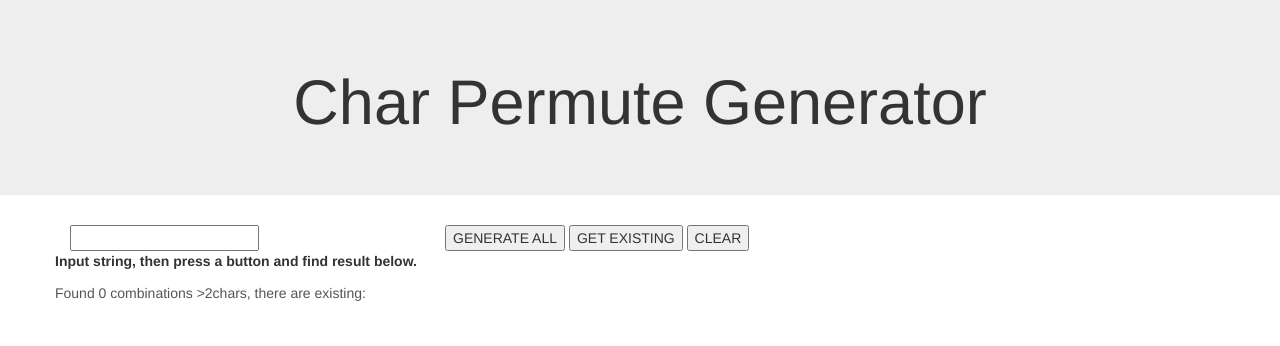
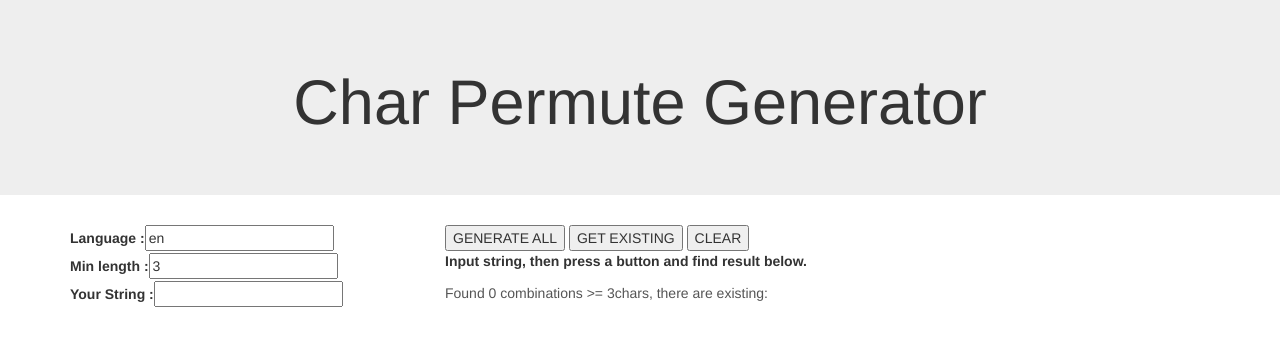
Before and after one commit to SergSkol/CharPermuteGenerator, a plain HTML site: page index.html in a window 1280 px wide. Both pictures are taken after a click on the button "GET EXISTING". Drawn offline with nearby package versions, Linux system fonts and the light colour scheme.

Commit message:
errors messages

```diff
--- a/index.html
+++ b/index.html
@@ -12,7 +12,9 @@
     <div class="container">
         <div class="row">
             <div class="col-sm-4">
-                <input id="input" type="text" placeholder="">
+                <label for="input">Language : </label><input id="lang" type="text" placeholder="en" value="en"><br>
+                <label for="input">Min length : </label><input id="minLen" type="text" placeholder="" value = 3><br>
+                <label for="input">Your String : </label><input id="input" type="text" placeholder="">
             </div>
             <div>
                 <button id="btn_all">GENERATE ALL</button>
@@ -29,13 +31,15 @@
         var btn_all = document.getElementById('btn_all');
         var btn_exist = document.getElementById('btn_exist');
         var btn_clear = document.getElementById('btn_clear');
+        var lang = document.getElementById('lang');
+        var minLen = document.getElementById('minLen');
         var input = document.getElementById('input');
         var output = document.getElementById('output');
 
         function checkWord(wordQuery){
 
             const apiUrl = 'https://api.dictionaryapi.dev/api/v2/entries/';
-            const queryParams = 'en/';
+            const queryParams = lang.value+"/"; // 'en/';
             const url = apiUrl+queryParams+wordQuery;
 
             //create XMLHttpRequest object
@@ -62,6 +66,8 @@
 
                 } else if (xhr.status === 404) {
                     console.log("No records found")
+                } else if (xhr.status === 429) {
+                    console.log("Too many requests")
                 }
             }
 
@@ -107,6 +113,7 @@
             permArr.length = 0;
             usedChars.length = 0;
             let perm = permute(input.value);
+
             output.innerHTML = "Found "+perm.length+" combinations, there are all:<br>";
             output.innerHTML += "<br>"+perm.join('<br>'); // output all combinations
         }
@@ -115,11 +122,9 @@
             permArr.length = 0;
             usedChars.length = 0;
             let perm_all = permute(input.value);
-            let perm = perm_all.filter(word => word.length > 2);
+            let perm = perm_all.filter(word => word.length >= minLen.value);
 
-console.log(perm);
-
-            output.innerHTML = "Found "+perm.length+" combinations >2chars, there are existing:<br>";
+            output.innerHTML = "Found "+perm.length+" combinations >= "+minLen.value+"chars, there are existing:<br>";
             for(let i=0; i < perm.length; i++){
                 checkWord(perm[i])
             }
```
